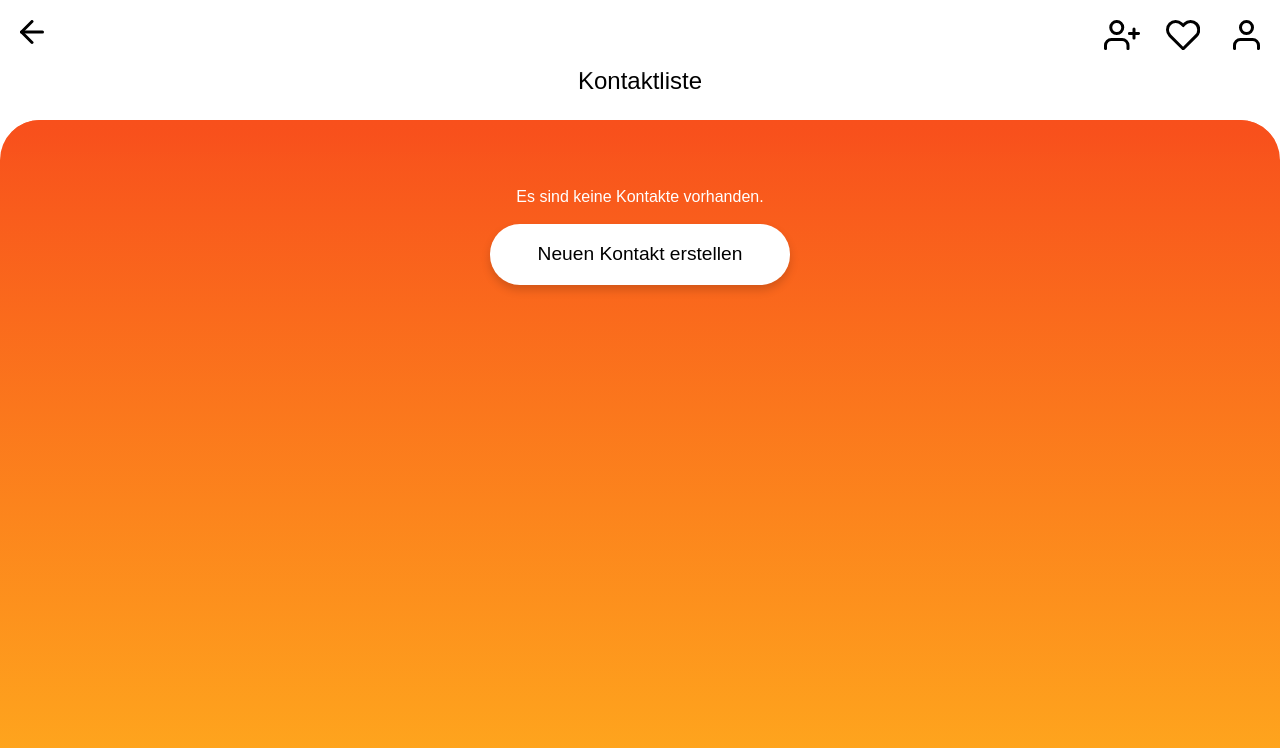
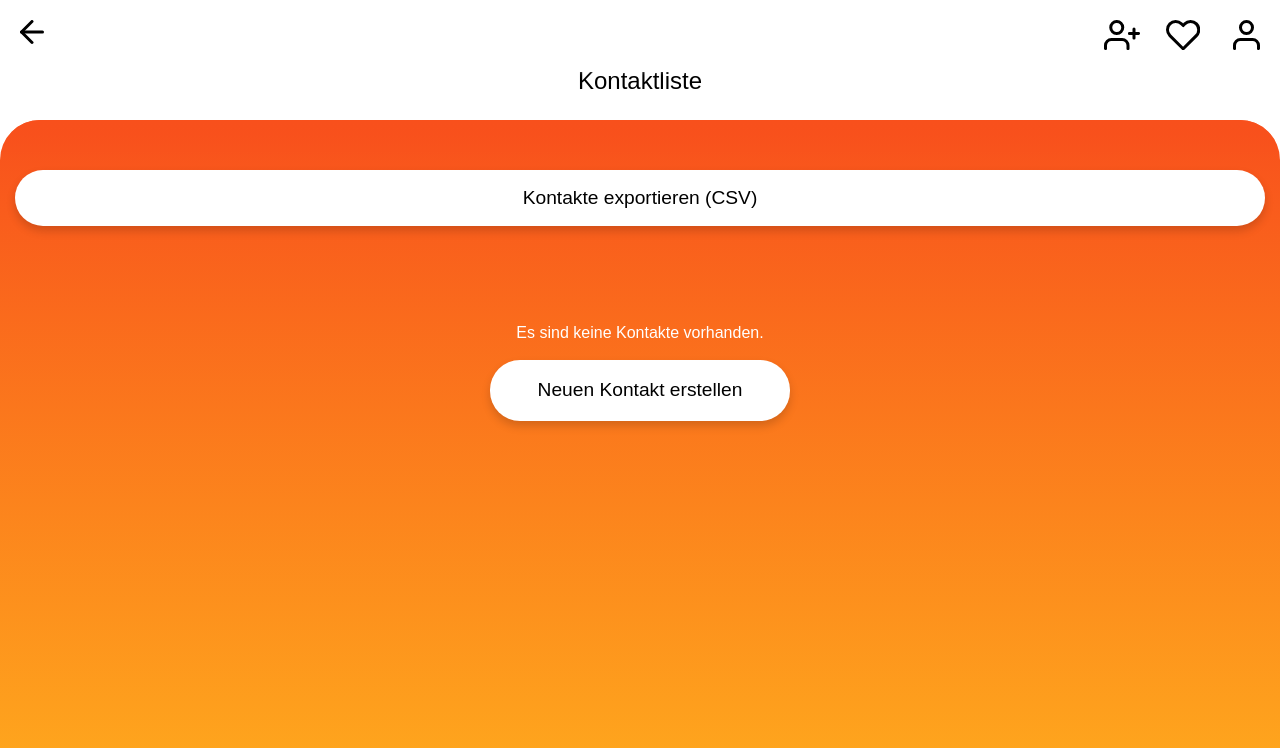
Before and after one commit to soerenstein/capstone-project, a React (Create React App) app: page /list in a window 1280 px wide. Shown: the top 748 px of the page. Built offline with nearby package versions, Linux system fonts and the light colour scheme; a web font is replaced by a local one.

Commit message:
Add CSV Download

```diff
--- a/src/components/ContactListItem/ContactListItem.js
+++ b/src/components/ContactListItem/ContactListItem.js
@@ -25,7 +25,7 @@ export default function ContactListItem({
 const ContactContainer = styled.div`
   padding: 10px 30px;
   height: 90px;
-  margin: 10px;
+ margin-top: 10px;
   display: grid;
   grid-template-columns: 8% auto;
   justify-self: end;
--- a/src/pages/ContactList.js
+++ b/src/pages/ContactList.js
@@ -6,14 +6,22 @@ import ZeroContacts from '../components/ContactList/ZeroContacts'
 import useContacts from '../hooks/useContacts'
 import CardWrapper from '../components/Design/CardWrapper/CardWrapper'
 import PageLayout from '../components/Design/CardWrapper/PageLayout'
+import { CSVLink } from 'react-csv'
 
 export default function ContactList() {
   const [contacts] = useContacts()
   const history = useHistory()
 
+  console.log(contacts)
+
   return (
     <PageLayout title="Kontaktliste">
       <CardWrapper>
+        <CSVButton>
+          <CSVLinkStyled data={contacts} filename={'my-contacts.csv'}>
+            Kontakte exportieren (CSV)
+          </CSVLinkStyled>
+        </CSVButton>
         {contacts.length ? (
           <StyledList>
             {contacts.map((contact) => (
@@ -33,8 +41,25 @@ export default function ContactList() {
 }
 
 const StyledList = styled.ul`
-  margin: 40px auto;
-  width: 95%;
+  width: 100%;
   list-style: none;
   padding: 0;
 `
+
+const CSVLinkStyled = styled(CSVLink)`
+  text-decoration: none;
+  color: black;
+  white-space: nowrap;
+`
+
+const CSVButton = styled.button`
+  padding: 17px 48px;
+  font-size: 1.2em;
+  background: var(--button-white);
+  box-shadow: var(--shadow-grey);
+  border-style: none;
+  border-radius: 30px;
+  opacity: 1;
+  margin: 50px 0 30px 0;
+  width: 100%;
+`
```
